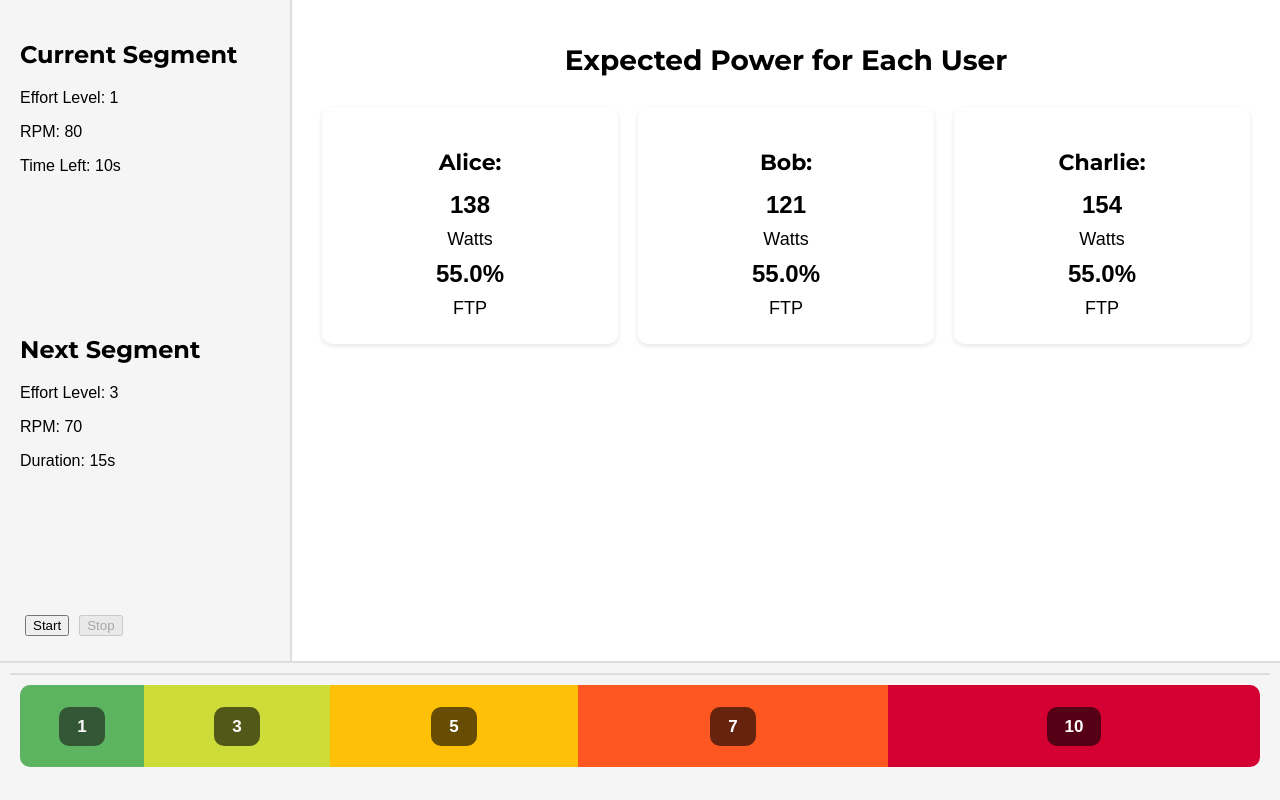
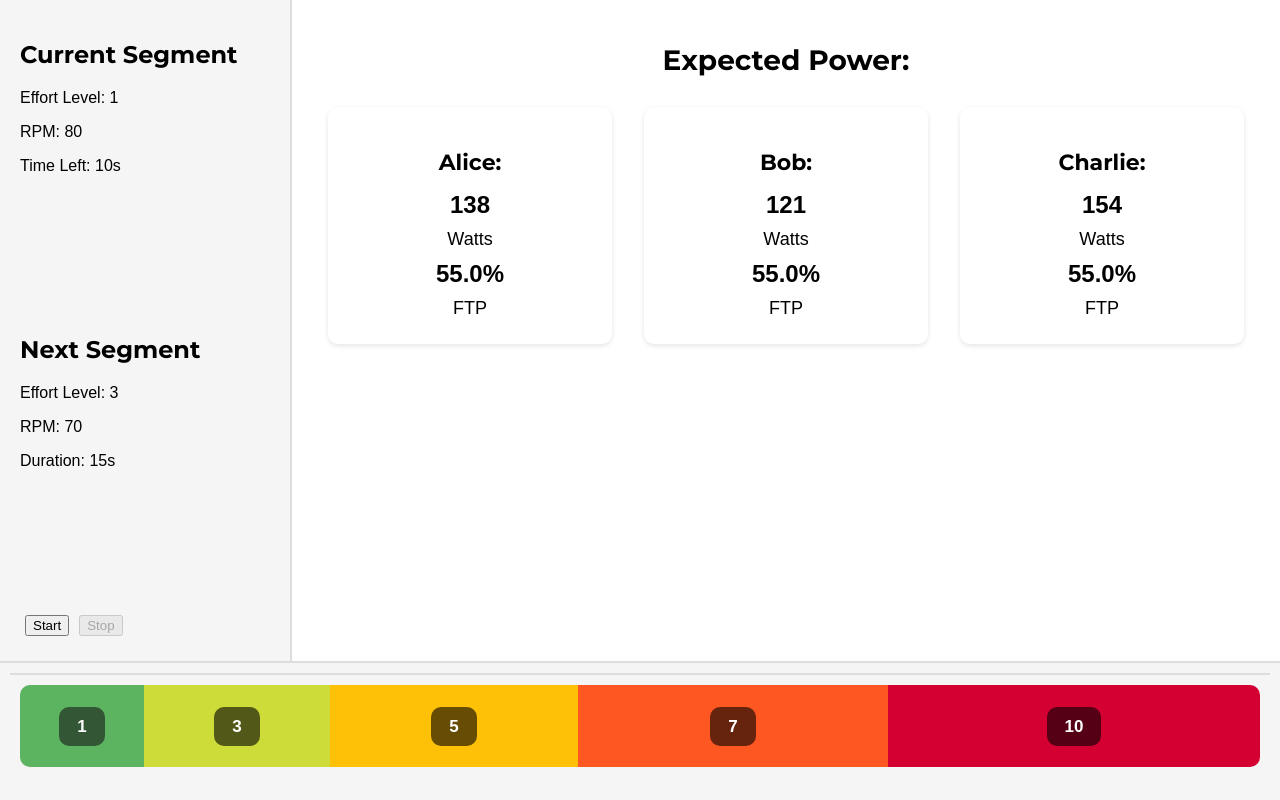
Before and after one commit to Edios/Spinning-Tutor, a React (Create React App) app: page / in a window 1280 px wide. Built offline with nearby package versions, Linux system fonts and the light colour scheme.

Commit message:
Multiple user style fixes

```diff
--- a/src/App.css
+++ b/src/App.css
@@ -60,44 +60,46 @@ body, html {
 .expected-power {
   display: flex;
   flex-direction: column;
-  align-items: center; /* Center content horizontally */
-  flex: 1; /* Fill remaining space */
+  align-items: center; /* Center the title horizontally */
+  flex: 1; /* Take up remaining space */
   padding: 20px;
+  overflow-y: auto; /* Add vertical scrolling */
 }
 
 .expected-power h2 {
   text-align: center;
   font-size: 28px;
-  margin-bottom: 20px; /* Keep space below the title */
+  margin-bottom: 20px; /* Space below the title */
 }
 
 .user-power-container {
   display: flex;
-  flex-direction: row;
-  justify-content: space-around; /* Distribute users horizontally */
-  width: 100%; /* Occupy full width of the container */
+  flex-wrap: wrap; /* Allow wrapping into multiple rows */
+  justify-content: space-around; /* Spread items evenly across the row */
+  width: 100%; /* Full width */
 }
 
 .user-power {
   display: flex;
-  flex-direction: column; /* Arrange user info in column */
+  flex-direction: column;
   align-items: center;
   background-color: #fff;
   padding: 20px;
-  margin: 10px; /* Space around each user-power block */
+  margin: 10px; /* Space between each block */
   border-radius: 10px;
   box-shadow: 0 2px 5px rgba(0, 0, 0, 0.1);
-  width: 30%; /* Let each user-power take up roughly a third of the row */
+  width: 30%; /* Each block will take up about 30% of the row width */
+  box-sizing: border-box; /* Ensure padding is included in width */
 }
 
 .user-power h3 {
   font-size: 22px;
-  margin-bottom: 10px; /* Space between name and value */
+  margin-bottom: 10px; /* Space between name and values */
 }
 
 .user-power p {
   font-size: 22px;
-  margin: 5px 0; /* Space between values */
+  margin: 5px 0; /* Space between watts and FTP percentage */
 }
 
 .user-power .value {
--- a/src/App.js
+++ b/src/App.js
@@ -115,7 +115,7 @@ const SpinningSession = () => {
         </div>
         {/* Display Expected Power for Each User */}
         <div className="expected-power">
-          <h2>Expected Power for Each User</h2>
+          <h2>Expected Power:</h2>
           <div className="user-power-container">
             {users.map((user, index) => {
               const { ftpPercentage, expectedWatts } = calculateExpectedPower(user.ftp, segments[currentSegment].effort);
```
